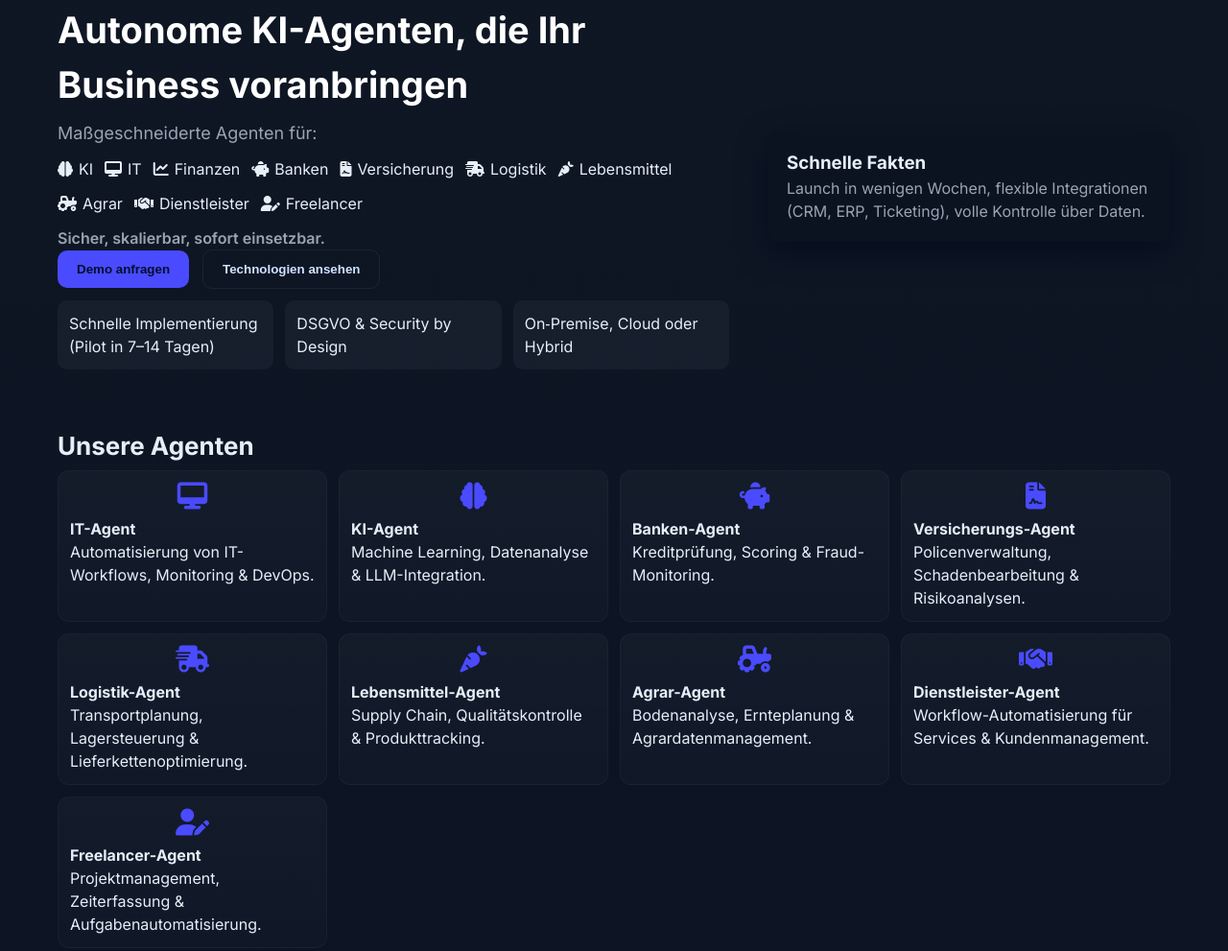
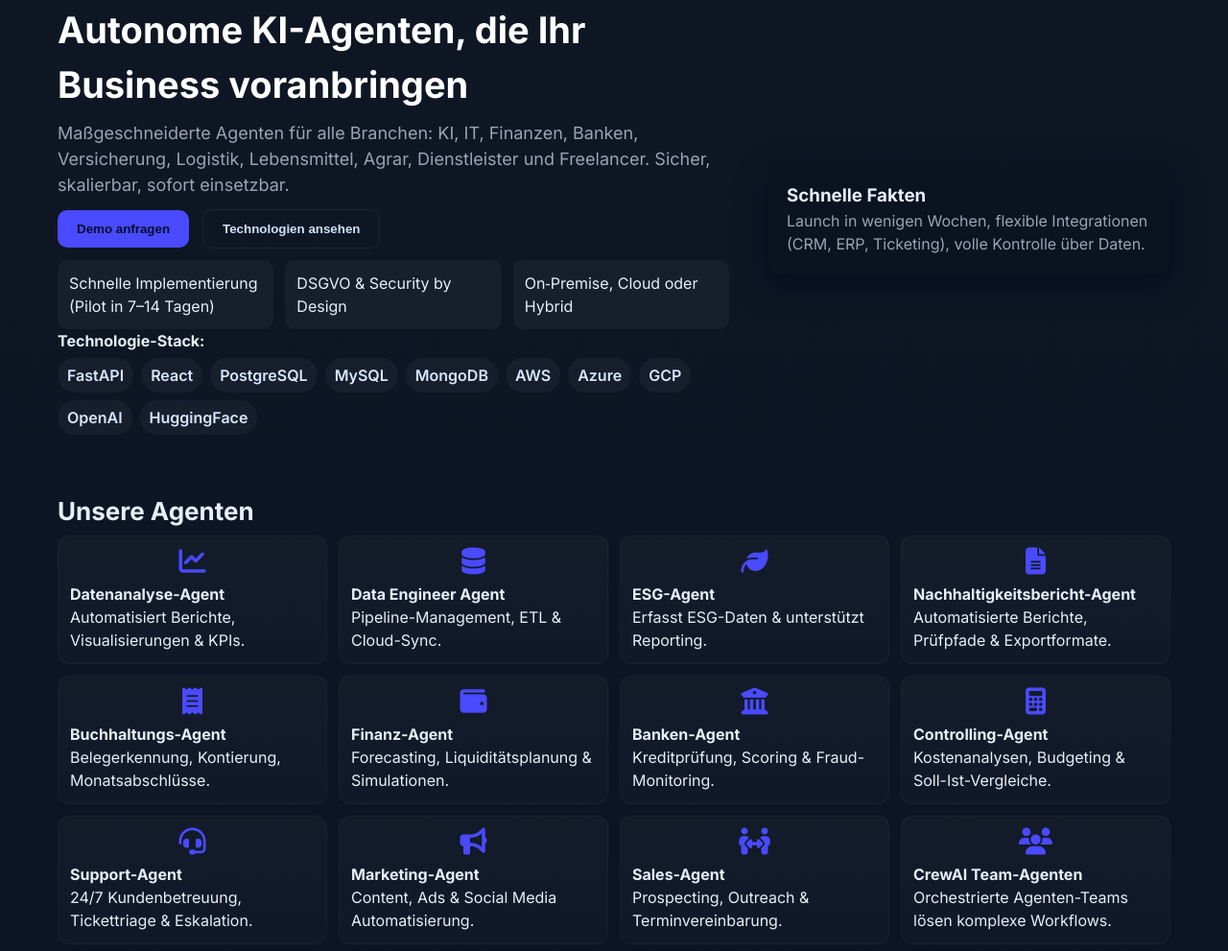
Before and after one commit to souldest/AI-Agenten-Solutions, a plain HTML site: page index.html in a window 1280 px wide. Shown: the part 177-1168 px from the top of the page at 96% size. Drawn offline with Linux system fonts and the light colour scheme.

Commit message:
Update index.html

```diff
--- a/index.html
+++ b/index.html
@@ -1,4 +1,3 @@
-
 <!DOCTYPE html>
 <html lang="de">
 <head>
@@ -111,21 +110,7 @@ footer{padding:24px 20px;text-align:center;color:var(--muted);font-size:14px;mar
 <section id="hero">
   <div class="hero-left">
     <h1>Autonome KI-Agenten, die Ihr Business voranbringen</h1>
-    <p class="hero-lead">Maßgeschneiderte Agenten für:</p>
-    <div style="display:flex;flex-wrap:wrap;gap:12px;margin-top:6px;">
-      <div style="display:flex;align-items:center;gap:6px;"><i class="fas fa-brain"></i> KI</div>
-      <div style="display:flex;align-items:center;gap:6px;"><i class="fas fa-desktop"></i> IT</div>
-      <div style="display:flex;align-items:center;gap:6px;"><i class="fas fa-chart-line"></i> Finanzen</div>
-      <div style="display:flex;align-items:center;gap:6px;"><i class="fas fa-piggy-bank"></i> Banken</div>
-      <div style="display:flex;align-items:center;gap:6px;"><i class="fas fa-file-contract"></i> Versicherung</div>
-      <div style="display:flex;align-items:center;gap:6px;"><i class="fas fa-shipping-fast"></i> Logistik</div>
-      <div style="display:flex;align-items:center;gap:6px;"><i class="fas fa-carrot"></i> Lebensmittel</div>
-      <div style="display:flex;align-items:center;gap:6px;"><i class="fas fa-tractor"></i> Agrar</div>
-      <div style="display:flex;align-items:center;gap:6px;"><i class="fas fa-handshake"></i> Dienstleister</div>
-      <div style="display:flex;align-items:center;gap:6px;"><i class="fas fa-user-pen"></i> Freelancer</div>
-    </div>
-    <p style="margin-top:12px;color:var(--muted);font-weight:600;">Sicher, skalierbar, sofort einsetzbar.</p>
-
+    <p class="hero-lead">Maßgeschneiderte Agenten für alle Branchen: KI, IT, Finanzen, Banken, Versicherung, Logistik, Lebensmittel, Agrar, Dienstleister und Freelancer. Sicher, skalierbar, sofort einsetzbar.</p>
     <div class="cta-row">
       <button class="btn" onclick="document.getElementById('kontakt').scrollIntoView()">Demo anfragen</button>
       <button class="btn secondary" onclick="window.location='#technologien'">Technologien ansehen</button>
@@ -134,6 +119,21 @@ footer{padding:24px 20px;text-align:center;color:var(--muted);font-size:14px;mar
       <div class="feature">Schnelle Implementierung (Pilot in 7–14 Tagen)</div>
       <div class="feature">DSGVO & Security by Design</div>
       <div class="feature">On‑Premise, Cloud oder Hybrid</div>
+    </div>
+    <div>
+      <strong>Technologie-Stack:</strong>
+      <div class="badges">
+        <div class="badge">FastAPI</div>
+        <div class="badge">React</div>
+        <div class="badge">PostgreSQL</div>
+        <div class="badge">MySQL</div>
+        <div class="badge">MongoDB</div>
+        <div class="badge">AWS</div>
+        <div class="badge">Azure</div>
+        <div class="badge">GCP</div>
+        <div class="badge">OpenAI</div>
+        <div class="badge">HuggingFace</div>
+      </div>
     </div>
   </div>
   <aside class="hero-right">
@@ -146,9 +146,21 @@ footer{padding:24px 20px;text-align:center;color:var(--muted);font-size:14px;mar
 <section id="agenten" class="section">
 <h2>Unsere Agenten</h2>
 <div class="agents-grid">
+  <!-- Alle Agenten -->
+  <div class="agent-card"><div class="agent-icon"><i class="fas fa-chart-line"></i></div><h4>Datenanalyse-Agent</h4><p>Automatisiert Berichte, Visualisierungen & KPIs.</p></div>
+  <div class="agent-card"><div class="agent-icon"><i class="fas fa-database"></i></div><h4>Data Engineer Agent</h4><p>Pipeline-Management, ETL & Cloud-Sync.</p></div>
+  <div class="agent-card"><div class="agent-icon"><i class="fas fa-leaf"></i></div><h4>ESG-Agent</h4><p>Erfasst ESG-Daten & unterstützt Reporting.</p></div>
+  <div class="agent-card"><div class="agent-icon"><i class="fas fa-file-alt"></i></div><h4>Nachhaltigkeitsbericht-Agent</h4><p>Automatisierte Berichte, Prüfpfade & Exportformate.</p></div>
+  <div class="agent-card"><div class="agent-icon"><i class="fas fa-receipt"></i></div><h4>Buchhaltungs-Agent</h4><p>Belegerkennung, Kontierung, Monatsabschlüsse.</p></div>
+  <div class="agent-card"><div class="agent-icon"><i class="fas fa-wallet"></i></div><h4>Finanz-Agent</h4><p>Forecasting, Liquiditätsplanung & Simulationen.</p></div>
+  <div class="agent-card"><div class="agent-icon"><i class="fas fa-university"></i></div><h4>Banken-Agent</h4><p>Kreditprüfung, Scoring & Fraud-Monitoring.</p></div>
+  <div class="agent-card"><div class="agent-icon"><i class="fas fa-calculator"></i></div><h4>Controlling-Agent</h4><p>Kostenanalysen, Budgeting & Soll-Ist-Vergleiche.</p></div>
+  <div class="agent-card"><div class="agent-icon"><i class="fas fa-headset"></i></div><h4>Support-Agent</h4><p>24/7 Kundenbetreuung, Tickettriage & Eskalation.</p></div>
+  <div class="agent-card"><div class="agent-icon"><i class="fas fa-bullhorn"></i></div><h4>Marketing-Agent</h4><p>Content, Ads & Social Media Automatisierung.</p></div>
+  <div class="agent-card"><div class="agent-icon"><i class="fas fa-people-arrows"></i></div><h4>Sales-Agent</h4><p>Prospecting, Outreach & Terminvereinbarung.</p></div>
+  <div class="agent-card"><div class="agent-icon"><i class="fas fa-users"></i></div><h4>CrewAI Team-Agenten</h4><p>Orchestrierte Agenten-Teams lösen komplexe Workflows.</p></div>
   <div class="agent-card"><div class="agent-icon"><i class="fas fa-desktop"></i></div><h4>IT-Agent</h4><p>Automatisierung von IT-Workflows, Monitoring & DevOps.</p></div>
   <div class="agent-card"><div class="agent-icon"><i class="fas fa-brain"></i></div><h4>KI-Agent</h4><p>Machine Learning, Datenanalyse & LLM-Integration.</p></div>
-  <div class="agent-card"><div class="agent-icon"><i class="fas fa-piggy-bank"></i></div><h4>Banken-Agent</h4><p>Kreditprüfung, Scoring & Fraud-Monitoring.</p></div>
   <div class="agent-card"><div class="agent-icon"><i class="fas fa-file-contract"></i></div><h4>Versicherungs-Agent</h4><p>Policenverwaltung, Schadenbearbeitung & Risikoanalysen.</p></div>
   <div class="agent-card"><div class="agent-icon"><i class="fas fa-shipping-fast"></i></div><h4>Logistik-Agent</h4><p>Transportplanung, Lagersteuerung & Lieferkettenoptimierung.</p></div>
   <div class="agent-card"><div class="agent-icon"><i class="fas fa-carrot"></i></div><h4>Lebensmittel-Agent</h4><p>Supply Chain, Qualitätskontrolle & Produkttracking.</p></div>
@@ -166,8 +178,8 @@ footer{padding:24px 20px;text-align:center;color:var(--muted);font-size:14px;mar
   <div class="agent-card"><h4>Code & Backend</h4><p>Python (FastAPI), Node.js, REST/GraphQL, Docker, Kubernetes.</p></div>
   <div class="agent-card"><h4>Frontend & UX</h4><p>React, Next.js, Tailwind CSS, Responsive Design.</p></div>
   <div class="agent-card"><h4>No-Code / Automation</h4><p>ChatGPT, n8n, Make, AutoGen, Dify, MindStudio – schnelle Prototypen & Automationen.</p></div>
-  <div class="agent-card"><h4>LLM / KI</h4><p>Interne LLM-Plattform, Fine-Tuning, Deployment eigener Modelle (Open-Source & Proprietär).</p></div>
-  <div class="agent-card"><h4>Datenbanken & Cloud</h4><p>PostgreSQL, MySQL, MariaDB, MongoDB, Oracle, Snowflake; Cloud-DBs auf AWS, Azure, GCP.</p></div>
+  <div class="agent-card"><h4>LLM</h4><p>Interne LLM-Plattform, Fine-Tuning auf Unternehmensdaten, sichere API-Schnittstellen, On-Premise & Private Cloud.</p></div>
+  <div class="agent-card"><h4>Datenbanken</h4><p>PostgreSQL, MySQL, MariaDB, MongoDB, Oracle, Snowflake; Cloud-DBs auf AWS, Azure, GCP.</p></div>
 </div>
 </section>
 
@@ -213,7 +225,7 @@ footer{padding:24px 20px;text-align:center;color:var(--muted);font-size:14px;mar
 <!-- Impressum -->
 <section class="section">
 <h2>Impressum</h2>
-<p>AI Agents Solutions<br>Verantwortlich: Dr. Sigfried Weiss<br>Telefon: 0049 176/31591931<br>E-Mail: vertrieb@ai-agents-solutions.com<br>Steuernummer: 95 408 / 320 96<br>Finanzamt: Stuttgart II</p>
+<p>AI Agents Solutions<br>Verantwortlich: Dr. Sigfried Weiss<br>Telefon: 0049 176/31591931<br>E-Mail: vertrieb@ai-agents-solutions.com<br>Steuernummer: 95 408 / 320 96, Finanzamt Stuttgart II</p>
 </section>
 
 <!-- Datenschutz -->
```
